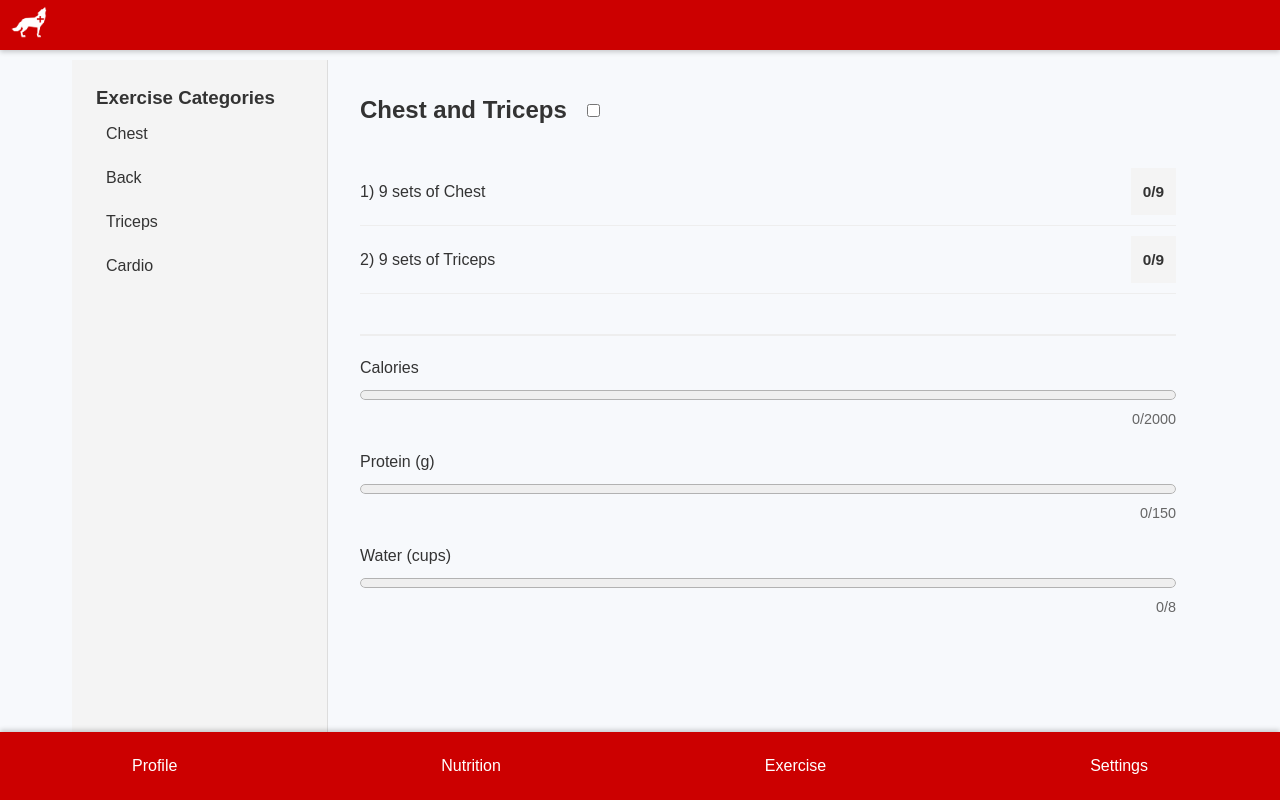
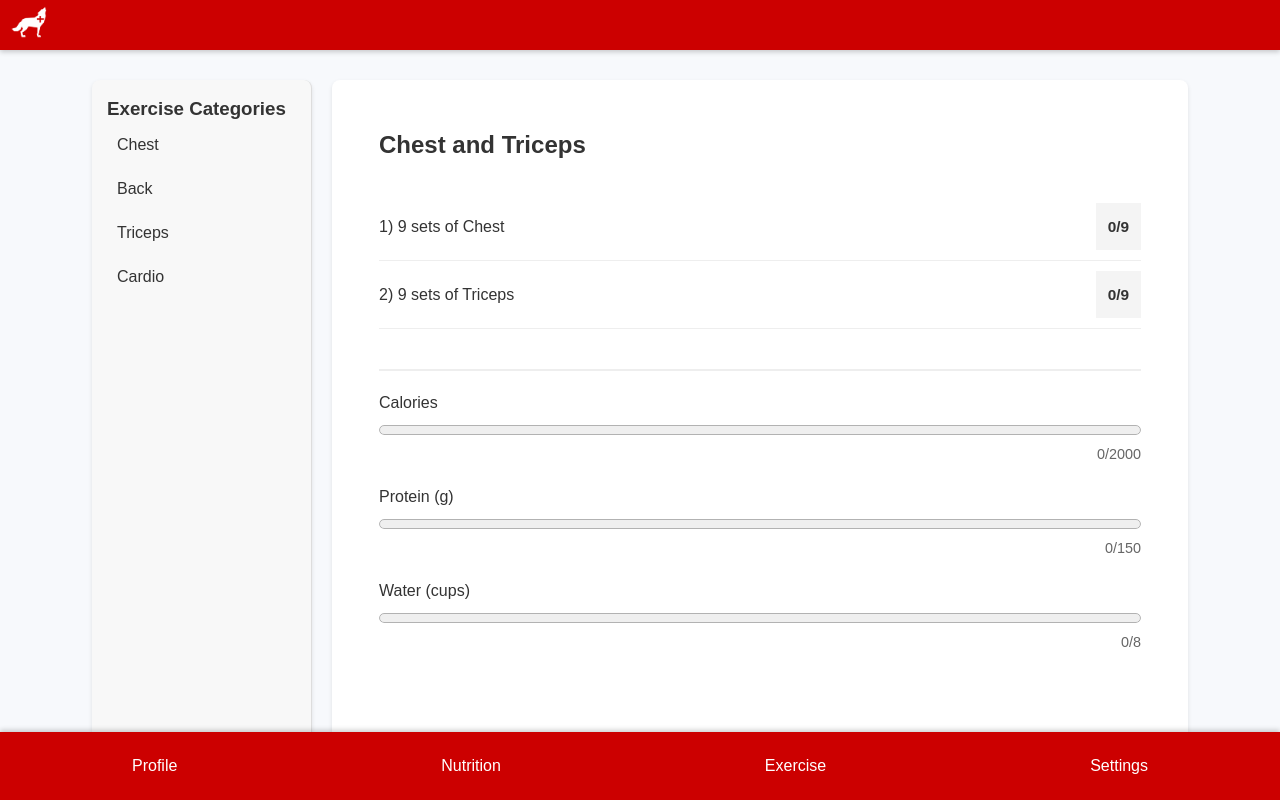
Before and after one commit to DavidMond9/NCSUHealth, a React (Vite) app in the folder root/frontend/@latest/: page /Home/exercise in a window 1280 px wide. Built offline with nearby package versions, Linux system fonts and the light colour scheme.

Commit message:
Exercise page done

```diff
--- a/root/frontend/@latest/src/pages/Exercise.jsx
+++ b/root/frontend/@latest/src/pages/Exercise.jsx
@@ -53,7 +53,7 @@ function Exercise() {
     };
 
     return (
-        <div className="exercise-container">
+        <div className="exercise-page">
             <div className="exercise-sidebar">
                     <h3>Exercise Categories</h3>
                     <ul>
@@ -63,15 +63,12 @@ function Exercise() {
                         <li onClick={() => handleCategoryClick('cardio')}>Cardio</li>
                     </ul>
                 </div>
+            <div className="exercise-container">
+
 
                 <div className="exercise-main">
                     <div className="exercise-header">
                         <h2>{exercises.title}</h2>
-                    <input
-                        type="checkbox"
-                        checked={exercises.isCompleted}
-                        readOnly
-                    />
                     </div>
 
                     <div className="exercise-list">
@@ -104,6 +101,7 @@ function Exercise() {
                     </div>
                 </div>
             </div>
+        </div>
     );
 }
 
--- a/root/frontend/@latest/src/pages/ExerciseDetail.jsx
+++ b/root/frontend/@latest/src/pages/ExerciseDetail.jsx
@@ -5,15 +5,15 @@ import './styles/ExerciseDetail.css';
 function ExerciseDetail() {
     const { category } = useParams();
     const navigate = useNavigate();
+    const [selectedExercise, setSelectedExercise] = useState(null); // State to handle the selected exercise
 
-    // Exercise data organized by category
     const exerciseData = {
         chest: [
             {
                 id: 1,
                 name: "Bench Press",
                 description: "Lie on a flat bench, grip the bar slightly wider than shoulder-width, lower to chest and press up.",
-                imageUrl: "https://example.com/bench-press.jpg", // Replace with actual image URL
+                imageUrl: "https://example.com/bench-press.jpg",
                 setsCompleted: 0,
                 totalSets: 9
             },
@@ -21,7 +21,7 @@ function ExerciseDetail() {
                 id: 2,
                 name: "Incline Dumbbell Press",
                 description: "Perform on an incline bench with dumbbells for upper chest development.",
-                imageUrl: "https://example.com/incline-press.jpg", // Replace with actual image URL
+                imageUrl: "https://example.com/incline-press.jpg",
                 setsCompleted: 0,
                 totalSets: 9
             },
@@ -29,7 +29,7 @@ function ExerciseDetail() {
                 id: 3,
                 name: "Push-Ups",
                 description: "Classic bodyweight exercise for chest, shoulders, and triceps.",
-                imageUrl: "https://example.com/pushups.jpg", // Replace with actual image URL
+                imageUrl: "https://example.com/pushups.jpg",
                 setsCompleted: 0,
                 totalSets: 9
             }
@@ -42,8 +42,7 @@ function ExerciseDetail() {
                 imageUrl: "https://example.com/pullups.jpg",
                 setsCompleted: 0,
                 totalSets: 9
-            },
-            // Add more back exercises...
+            }
         ],
         cardio: [
             {
@@ -53,8 +52,7 @@ function ExerciseDetail() {
                 imageUrl: "https://example.com/treadmill.jpg",
                 setsCompleted: 0,
                 totalSets: 1
-            },
-            // Add more cardio exercises...
+            }
         ],
         triceps: [
             {
@@ -64,15 +62,13 @@ function ExerciseDetail() {
                 imageUrl: "https://example.com/tricep-pushdown.jpg",
                 setsCompleted: 0,
                 totalSets: 9
-            },
-            // Add more tricep exercises...
+            }
         ]
     };
 
     const exercises = exerciseData[category] || [];
 
     const handleSetComplete = (exerciseId) => {
-        // Here you would update the sets completed in your state management system
         console.log(`Completed set for exercise ${exerciseId}`);
     };
 
@@ -86,8 +82,8 @@ function ExerciseDetail() {
     }
 
     return (
-        <div className="exercise-detail">
-            <div className="exercise-sidebar">
+        <div className="exercise-page">
+            <aside className="exercise-sidebar">
                 <h3>Exercise Categories</h3>
                 <ul>
                     <li onClick={() => navigate('/Home/exercise/chest')}>Chest</li>
@@ -95,8 +91,9 @@ function ExerciseDetail() {
                     <li onClick={() => navigate('/Home/exercise/triceps')}>Triceps</li>
                     <li onClick={() => navigate('/Home/exercise/cardio')}>Cardio</li>
                 </ul>
-            </div>
+            </aside>
 
+            <div className="exercise-container">
                 <h2>{category.charAt(0).toUpperCase() + category.slice(1)} Exercises</h2>
                 <div className="exercise-grid">
                     {exercises.map(exercise => (
@@ -109,7 +106,6 @@ function ExerciseDetail() {
                                     e.target.src = 'https://via.placeholder.com/300x200?text=Exercise+Image';
                                 }}
                             />
-                        <p>{exercise.description}</p>
                             <div className="sets-counter">
                                 Sets completed: {exercise.setsCompleted}/{exercise.totalSets}
                             </div>
@@ -120,67 +116,34 @@ function ExerciseDetail() {
                             >
                                 Complete Set
                             </button>
+                            <button
+                                className="set-button description-button"
+                                onClick={() => setSelectedExercise(exercise)}
+                            >
+                                Description
+                            </button>
                         </div>
                     ))}
                 </div>
+            </div>
+
+            {/* Modal for Exercise Description */}
+            {selectedExercise && (
+                <div className="modal-overlay" onClick={() => setSelectedExercise(null)}>
+                    <div className="modal-content" onClick={(e) => e.stopPropagation()}>
+                        <h3>{selectedExercise.name}</h3>
+                        <p>{selectedExercise.description}</p>
+                        <button
+                            className="set-button close-modal"
+                            onClick={() => setSelectedExercise(null)}
+                        >
+                            Close
+                        </button>
+                    </div>
+                </div>
+            )}
         </div>
     );
 }
 
 export default ExerciseDetail;
-
-// import React from 'react';
-// import { useParams } from 'react-router-dom';
-// import './styles/ExerciseDetail.css';
-
-// function ExerciseDetail({ categories }) {
-//     const { category } = useParams();
-
-//     const exerciseData = {
-//         chest: [
-//             { id: 1, name: "Bench Press", description: "Lie on a flat bench, grip the bar slightly wider than shoulder-width, lower to chest and press up.", imageUrl: "https://example.com/bench-press.jpg", setsCompleted: 0, totalSets: 9 },
-//             { id: 2, name: "Incline Dumbbell Press", description: "Perform on an incline bench with dumbbells for upper chest development.", imageUrl: "https://example.com/incline-press.jpg", setsCompleted: 0, totalSets: 9 },
-//             { id: 3, name: "Push-Ups", description: "Classic bodyweight exercise for chest, shoulders, and triceps.", imageUrl: "https://example.com/pushups.jpg", setsCompleted: 0, totalSets: 9 }
-//         ],
-//         back: [
-//             { id: 4, name: "Pull-Ups", description: "Grip the bar overhead and pull yourself up until your chin is over the bar.", imageUrl: "https://example.com/pullups.jpg", setsCompleted: 0, totalSets: 9 }
-//         ]
-//     };
-
-//     const exercises = exerciseData[category] || [];
-
-//     if (!exercises.length) {
-//         return (
-//             <div className="exercise-detail">
-//                 <h2>No exercises found for {category}</h2>
-//             </div>
-//         );
-//     }
-
-//     return (
-//         <div className="exercise-detail">
-//             <h2>{category.charAt(0).toUpperCase() + category.slice(1)} Exercises</h2>
-//             <div className="exercise-grid">
-//                 {exercises.map(exercise => (
-//                     <div key={exercise.id} className="exercise-card">
-//                         <h3>{exercise.name}</h3>
-//                         <img
-//                             src={exercise.imageUrl}
-//                             alt={exercise.name}
-//                             onError={(e) => e.target.src = 'https://via.placeholder.com/300x200?text=Exercise+Image'}
-//                         />
-//                         <p>{exercise.description}</p>
-//                         <div className="sets-counter">
-//                             Sets completed: {exercise.setsCompleted}/{exercise.totalSets}
-//                         </div>
-//                         <button className="set-button">
-//                             Complete Set
-//                         </button>
-//                     </div>
-//                 ))}
-//             </div>
-//         </div>
-//     );
-// }
-
-// export default ExerciseDetail;
--- a/root/frontend/@latest/src/pages/styles/ExerciseDetail.css
+++ b/root/frontend/@latest/src/pages/styles/ExerciseDetail.css
@@ -97,3 +97,91 @@
         max-width: 400px;
     }
 }
+
+
+
+
+/* Parent container for layout */
+.exercise-page {
+    display: flex;
+    gap: 20px;
+    padding: 20px;
+    height: 100vh; /* Full viewport height */
+    overflow: hidden; /* Prevent overflow issues */
+}
+
+/* Sidebar Styling */
+.exercise-sidebar {
+    width: 220px;
+    background-color: #f8f8f8;
+    padding: 15px;
+    border-radius: 8px;
+    box-shadow: 0 2px 4px rgba(0, 0, 0, 0.1);
+    flex-shrink: 0;
+    height: 100%;
+    overflow-y: auto; /* Sidebar scroll if content overflows */
+}
+
+/* Exercise Content Container */
+.exercise-container {
+    flex: 1;
+    padding: 15px;
+    background-color: #fff;
+    border-radius: 8px;
+    box-shadow: 0 2px 4px rgba(0, 0, 0, 0.1);
+    display: flex;
+    flex-direction: column;
+    overflow: hidden; /* Prevent content overflow */
+}
+
+/* Scrollable Grid */
+.exercise-grid {
+    display: grid;
+    grid-template-columns: repeat(auto-fill, minmax(250px, 1fr)); /* 4 items per row */
+    gap: 20px;
+    overflow-y: auto; /* Enable vertical scrolling */
+    padding: 10px;
+    height: calc(100vh - 100px); /* Adjust height based on header size */
+}
+
+/* Fixed-size Exercise Cards */
+.exercise-card {
+    background-color: #fff;
+    padding: 15px;
+    border: 1px solid #ddd;
+    border-radius: 8px;
+    text-align: center;
+    box-shadow: 0 1px 3px rgba(0, 0, 0, 0.1);
+    height: 300px; /* Fixed height */
+    display: flex;
+    flex-direction: column;
+    justify-content: space-between; /* Distribute content evenly */
+}
+
+.exercise-card img {
+    width: 100%;
+    height: 150px;
+    object-fit: cover;
+    border-radius: 5px;
+}
+
+/* Buttons */
+.set-button {
+    margin-top: 10px;
+    padding: 8px 12px;
+    background-color: #007bff;
+    color: white;
+    border: none;
+    border-radius: 4px;
+    cursor: pointer;
+    transition: background-color 0.3s ease;
+}
+
+.set-button:hover {
+    background-color: #0056b3;
+}
+
+.set-button:disabled {
+    background-color: #ccc;
+    cursor: not-allowed;
+}
```
Also changed, not shown: root/frontend/@latest/src/pages/ExerciseLayout.jsx (deleted, +0 -37 lines). Lines whose indentation alone changed are shown as unchanged.
